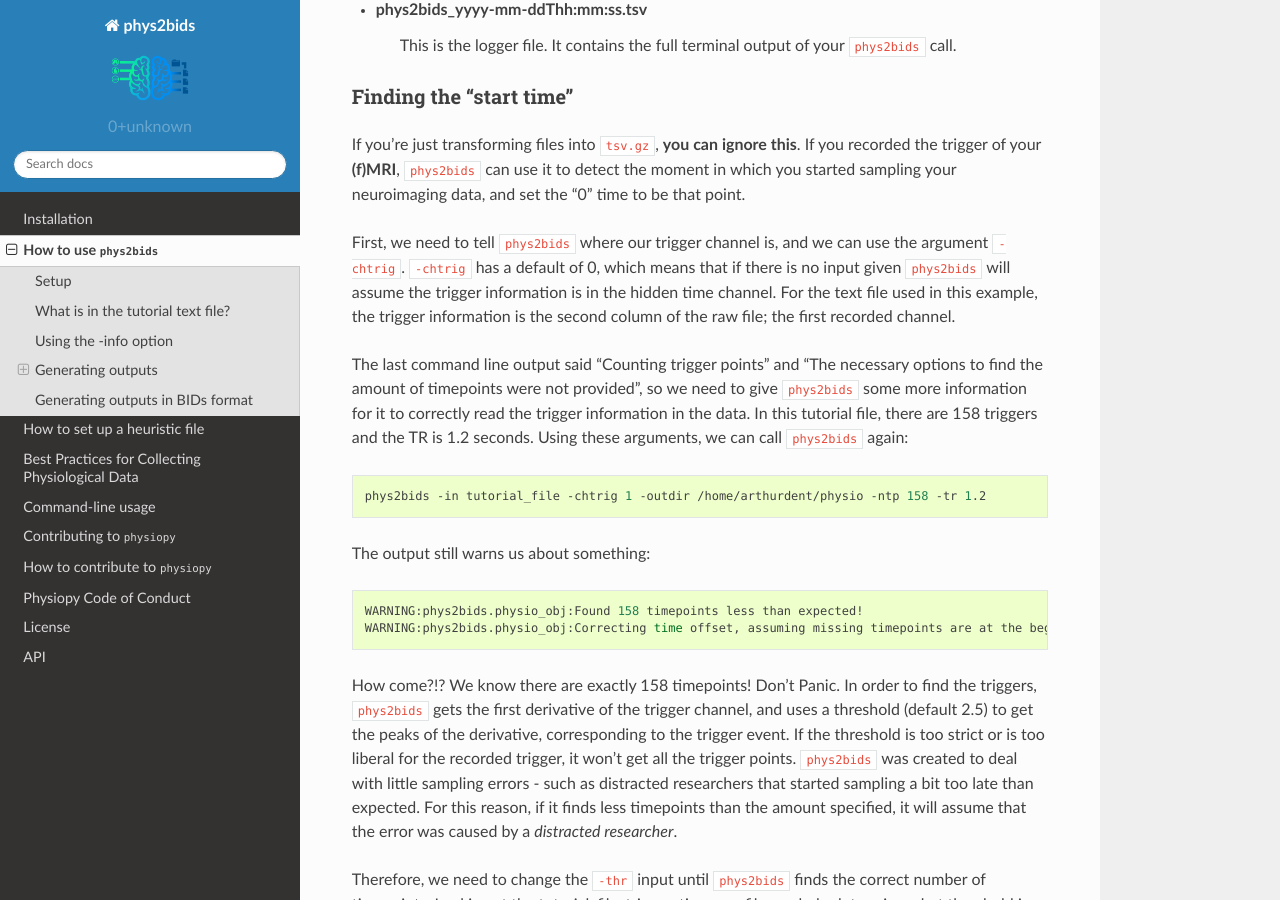
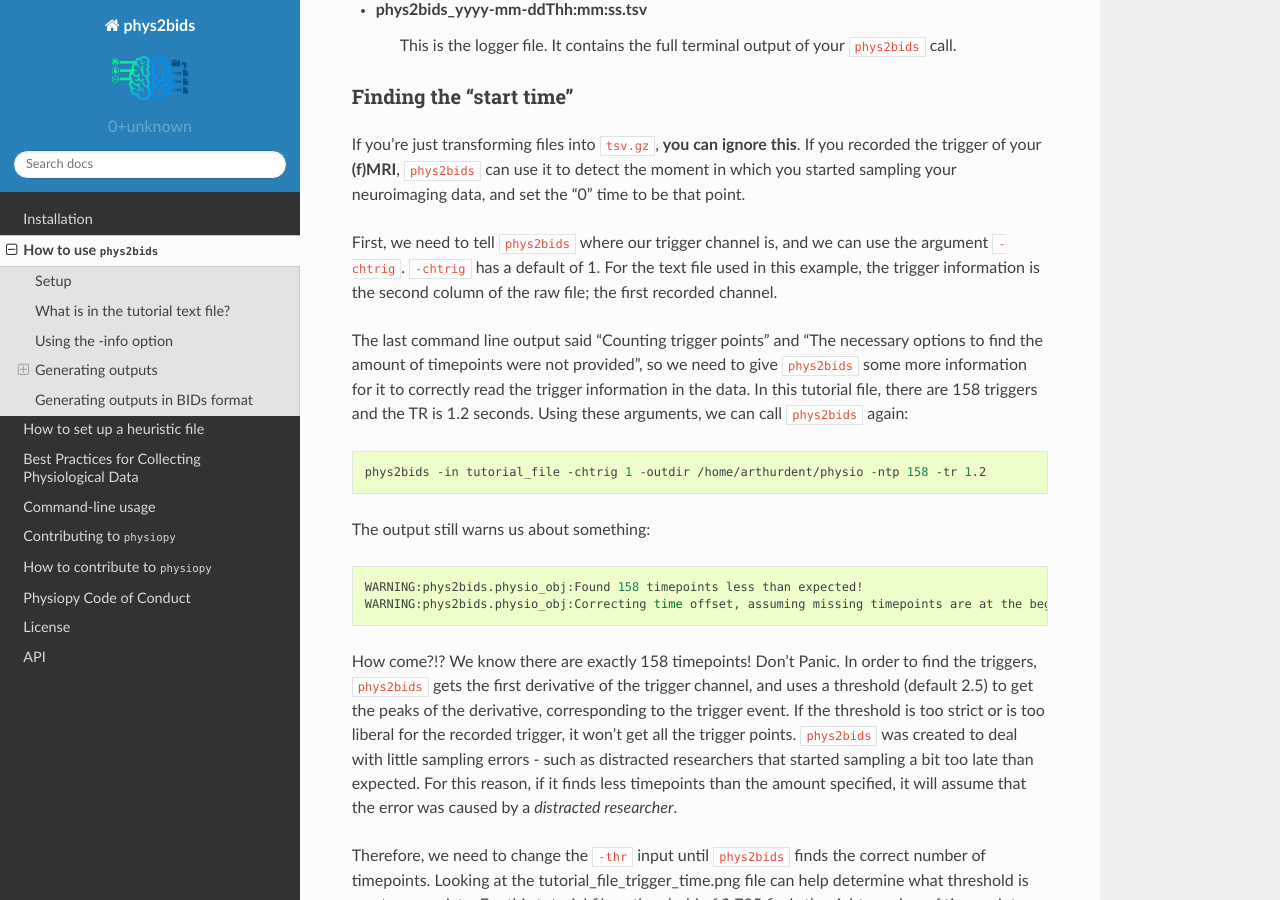
Before and after one commit to physiopy/phys2bids, a Sphinx documentation site: the page built from docs/howto.rst, in a window 1280 px wide and 900 px high, scrolled down 3934 px. Built offline with Sphinx 7.4.7 and the Read the Docs theme 2.0.0, drawn with Linux system fonts in a browser that asks for light colours.

Commit message:
trigger default is now one

```diff
--- a/docs/howto.rst
+++ b/docs/howto.rst
@@ -148,7 +148,7 @@ Finding the "start time"
 
 If you're just transforming files into ``tsv.gz``, **you can ignore this**. If you recorded the trigger of your **(f)MRI**, ``phys2bids`` can use it to detect the moment in which you started sampling your neuroimaging data, and set the "0" time to be that point.
 
-First, we need to tell ``phys2bids`` where our trigger channel is, and we can use the argument ``-chtrig``. ``-chtrig`` has a default of 0, which means that if there is no input given ``phys2bids`` will assume the trigger information is in the hidden time channel.
+First, we need to tell ``phys2bids`` where our trigger channel is, and we can use the argument ``-chtrig``. ``-chtrig`` has a default of 1.
 For the text file used in this example, the trigger information is the second column of the raw file; the first recorded channel.
 
 The last command line output said "Counting trigger points" and "The necessary options to find the amount of timepoints were not provided", so we need to give ``phys2bids`` some more information for it to correctly read the trigger information in the data. In this tutorial file, there are 158 triggers and the TR is 1.2 seconds. Using these arguments, we can call ``phys2bids`` again:
```
